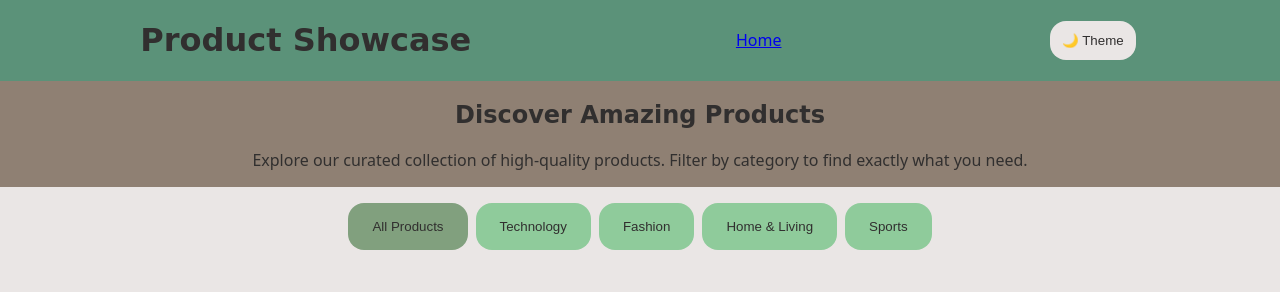
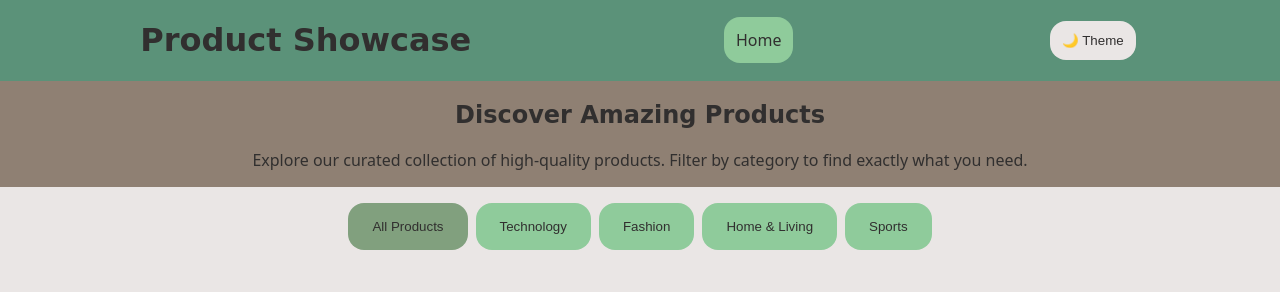
Before and after one commit to Larson04/wdd331r-larson, a plain HTML site: page unit2/theming-system/index.html in a window 1280 px wide. Shown: the top 292 px of the page. Drawn offline with Linux system fonts and the light colour scheme.

Commit message:
renamed nav-link to navigation-link, please work

```diff
--- a/unit2/theming-system/styles.css
+++ b/unit2/theming-system/styles.css
@@ -206,7 +206,7 @@ main{
 }
 
 /* Component styles */
-.nav-link{
+.navigation-link{
     display: inline-block;
     text-decoration: none;
     background-color: var(--color-button);
```
